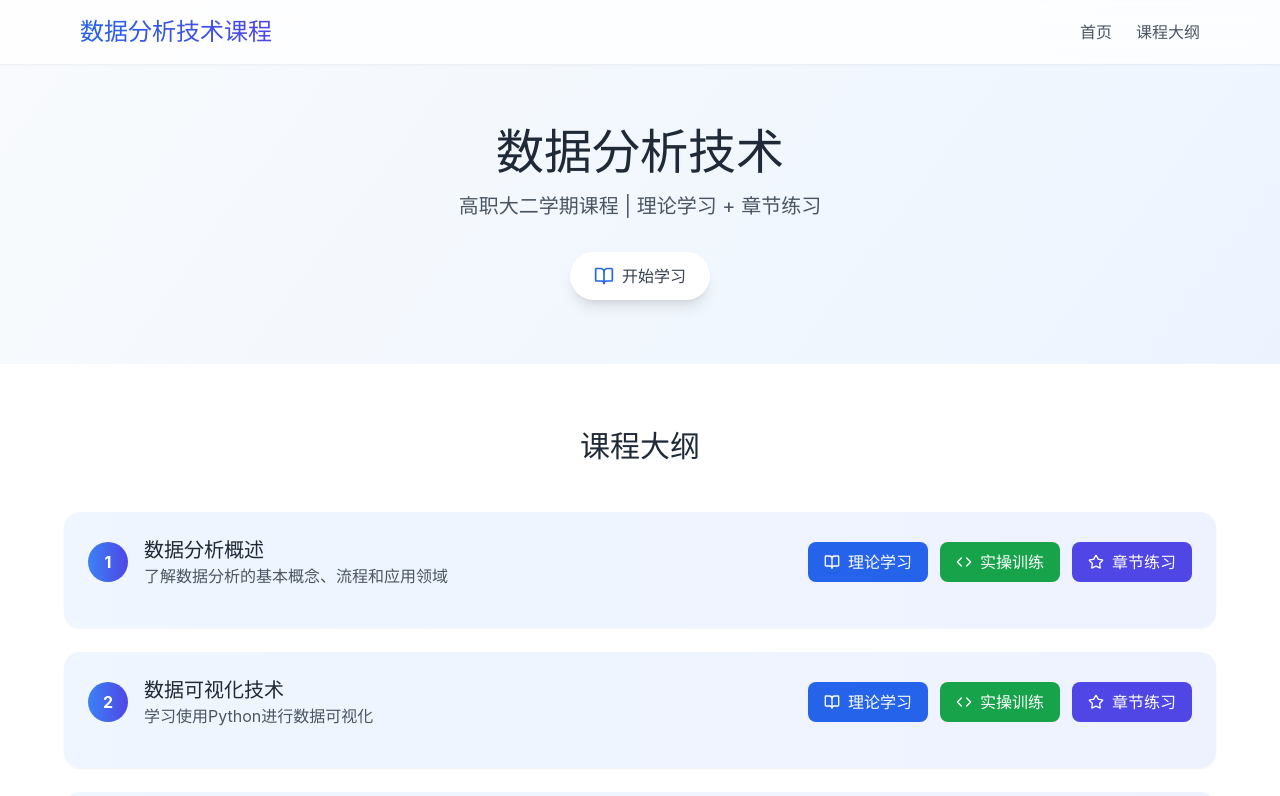
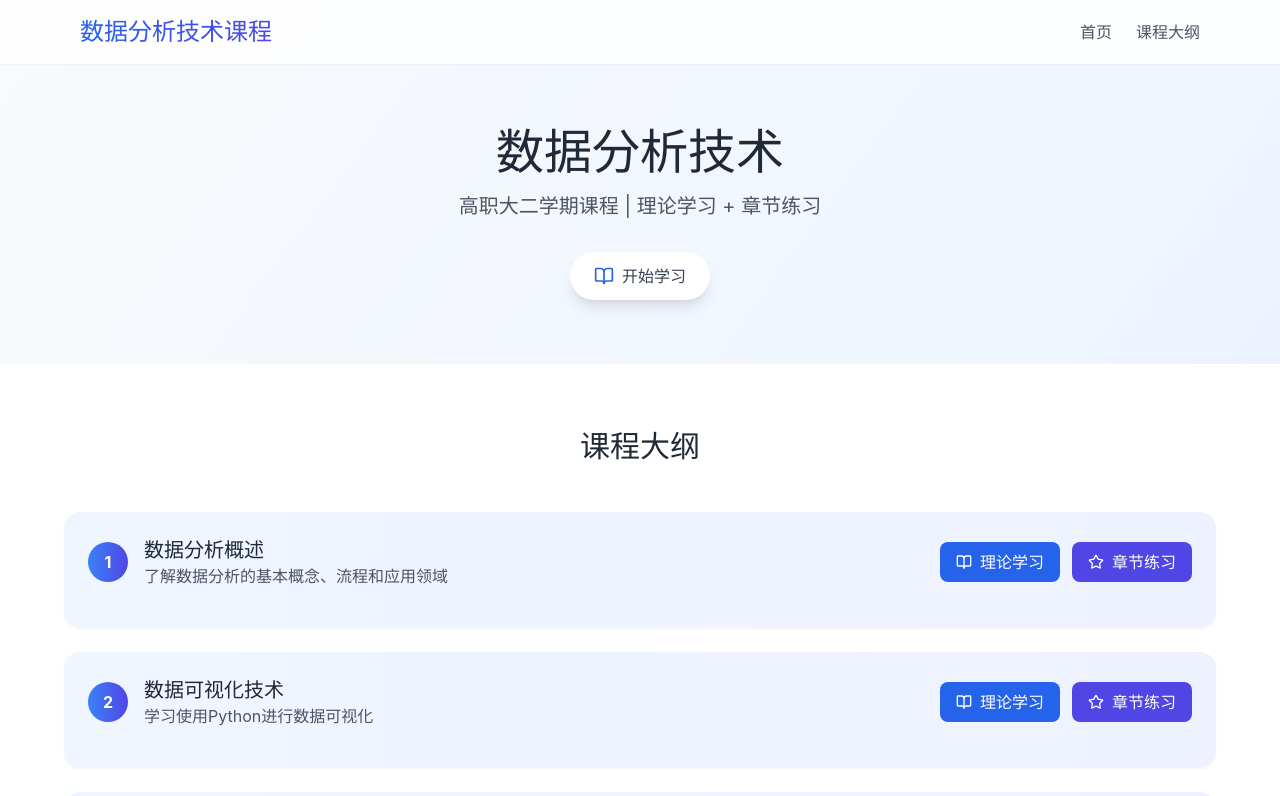
Before and after one commit to xiaolin518/LL6, a React (Vite) app: page /data-analysis in a window 1280 px wide. Shown: the top 796 px of the page. Built offline with nearby package versions, Linux system fonts and the light colour scheme.

Commit message:
只在Python数据分析实践项目章节显示实操训练按钮

```diff
--- a/src/pages/DataAnalysisCourse.tsx
+++ b/src/pages/DataAnalysisCourse.tsx
@@ -2046,20 +2046,18 @@ print("\n自动化销售报表生成完成！")`
                       <BookOpen className="w-4 h-4" />
                       理论学习
                     </button>
+                    {chapter.id === 'chapter7' && (
                       <button
                         onClick={() => {
-                        if (chapter.id === 'chapter7') {
                           setActiveChapter(chapter.id);
                           setShowPractice(false);
-                        } else {
-                          alert('实操训练仅在Python数据分析实践项目章节可用');
-                        }
                         }}
                         className="flex items-center gap-2 px-4 py-2 bg-green-600 text-white rounded-lg hover:bg-green-700 transition-colors"
                       >
                         <Code className="w-4 h-4" />
                         实操训练
                       </button>
+                    )}
                     <button
                       onClick={() => startPractice(chapter.id)}
                       className="flex items-center gap-2 px-4 py-2 bg-indigo-600 text-white rounded-lg hover:bg-indigo-700 transition-colors"
```
Lines whose indentation alone changed are shown as unchanged.
